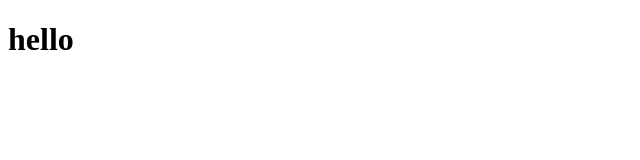
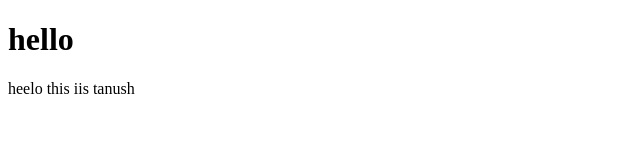
Before and after one commit to sunnycoding1519/blinkit, a plain HTML site: page index.html in a window 1280 px wide. Shown: the whole page, without its empty margins (0-640 px from the left). Drawn offline with Linux system fonts and the light colour scheme.

Commit message:
this is tanush first commit

```diff
--- a/index.html
+++ b/index.html
@@ -7,5 +7,6 @@
 </head>
 <body>
     <h1>hello</h1>
+    <p>heelo this iis tanush</p>
 </body>
 </html>
```
